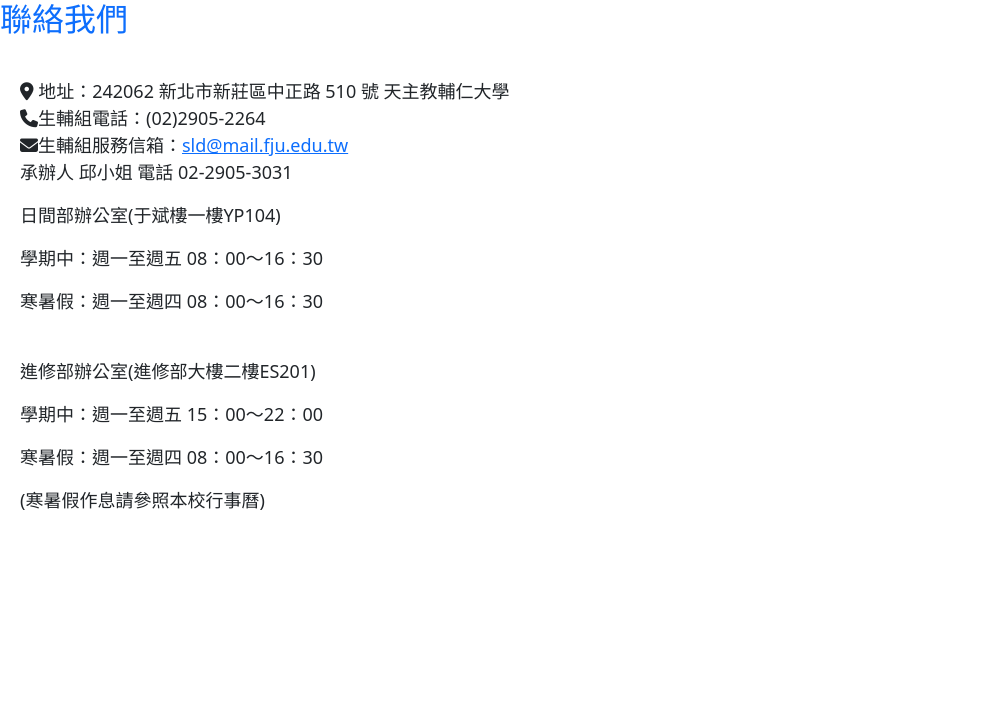
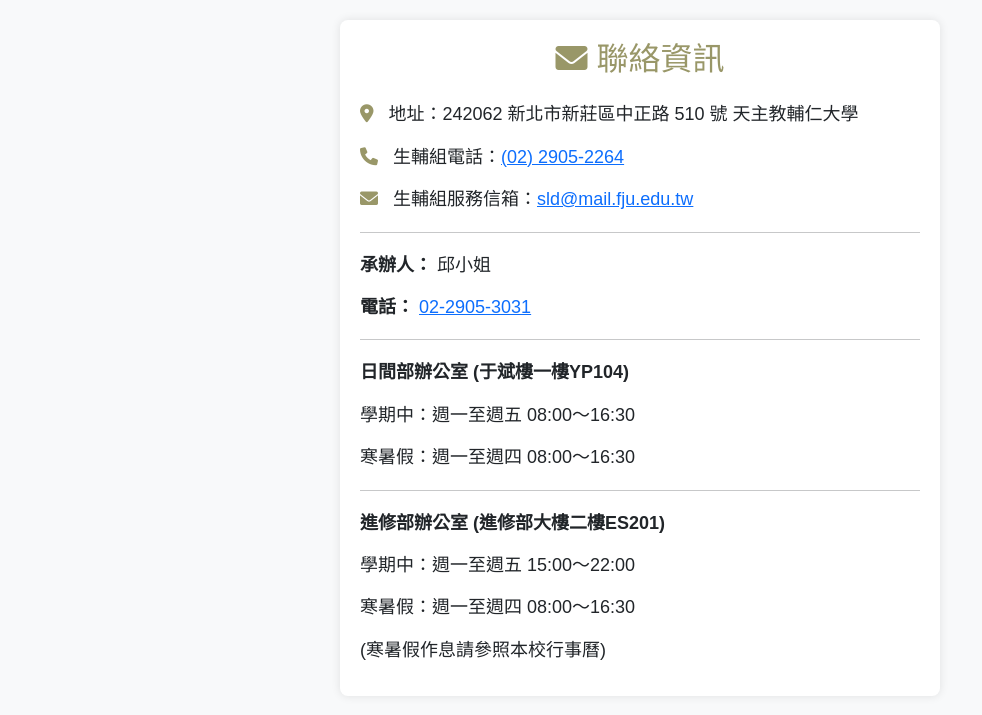
Before and after one commit to SA5202/SA, a PHP site: page /contact.php in a window 1280 px wide. Shown: the top 715 px of the page, without its empty margins (0-982 px from the left). Run offline with PHP 8.4, Linux system fonts and the light colour scheme; some libraries are stand-ins or nearby versions.

Commit message:
聯絡資訊修改

```diff
--- a/contact.php
+++ b/contact.php
@@ -17,26 +17,75 @@
 
 </head>
 
+<!DOCTYPE html>
+<html lang="zh">
+
+<head>
+    <meta charset="UTF-8">
+    <meta name="viewport" content="width=device-width, initial-scale=1.0">
+    <title>聯絡我們</title>
+    <link rel="stylesheet" href="https://cdnjs.cloudflare.com/ajax/libs/font-awesome/6.0.0/css/all.min.css">
+    <style>
+        body {
+            font-family: Arial, sans-serif;
+            background-color: #f8f9fa;
+            margin: 0;
+            padding: 20px;
+        }
+
+        .main-content {
+            max-width: 600px;
+            background: white;
+            padding: 20px;
+            border-radius: 8px;
+            box-shadow: 0 0 10px rgba(0, 0, 0, 0.1);
+            margin: auto;
+        }
+
+        h2 {
+            color:rgb(153, 151, 104);
+            text-align: center;
+            margin-bottom: 20px;
+        }
+
+        .contact-info {
+            font-size: 18px;
+            line-height: 1.8;
+        }
+
+        .contact-info i {
+            color:rgb(153, 151, 104);
+            margin-right: 10px;
+        }
+
+        .contact-info p {
+            margin: 10px 0;
+        }
+    </style>
+</head>
+
 <body>
     <div class="main-content">
-        <h2 class="mb-4 text-primary">聯絡我們</h2>
-        <div style="margin-left: 20px; margin-top: 40px; font-size: 18px;">
-            <i class="fa-solid fa-location-dot"></i> 地址：242062 新北市新莊區中正路 510 號 天主教輔仁大學
-            <br><i class="fa-solid fa-phone"></i>生輔組電話：(02)2905-2264
-            <br><i class="fa-solid fa-envelope"></i>生輔組服務信箱：<a
-                href="mailto:sld@mail.fju.edu.tw">sld@mail.fju.edu.tw</a>
-            <br>
-            <p>承辦人 邱小姐 電話 02-2905-3031</p>
-            <p>日間部辦公室(于斌樓一樓YP104)</p>
-            <p>學期中：週一至週五 08：00～16：30</p>
-            <p>寒暑假：週一至週四 08：00～16：30</p>
-            <br>
-            <p>進修部辦公室(進修部大樓二樓ES201)</p>
-            <p>學期中：週一至週五 15：00～22：00</p>
-            <p>寒暑假：週一至週四 08：00～16：30</p>
+        <h2><i class="fa-solid fa-envelope"></i> 聯絡資訊</h2>
+        <div class="contact-info">
+            <p><i class="fa-solid fa-location-dot"></i> 地址：242062 新北市新莊區中正路 510 號 天主教輔仁大學</p>
+            <p><i class="fa-solid fa-phone"></i> 生輔組電話：<a href="tel:+886229052264">(02) 2905-2264</a></p>
+            <p><i class="fa-solid fa-envelope"></i> 生輔組服務信箱：<a href="mailto:sld@mail.fju.edu.tw">sld@mail.fju.edu.tw</a></p>
+            <hr>
+            <p><strong>承辦人：</strong> 邱小姐</p>
+            <p><strong>電話：</strong> <a href="tel:+886229053031">02-2905-3031</a></p>
+            <hr>
+            <p><strong>日間部辦公室 (于斌樓一樓YP104)</strong></p>
+            <p>學期中：週一至週五 08:00～16:30</p>
+            <p>寒暑假：週一至週四 08:00～16:30</p>
+            <hr>
+            <p><strong>進修部辦公室 (進修部大樓二樓ES201)</strong></p>
+            <p>學期中：週一至週五 15:00～22:00</p>
+            <p>寒暑假：週一至週四 08:00～16:30</p>
             <p>(寒暑假作息請參照本校行事曆)</p>
         </div>
     </div>
 </body>
 
+
 </html>
--- a/main.php
+++ b/main.php
@@ -25,7 +25,7 @@ $is_admin = isset($_SESSION['is_admin']) && $_SESSION['is_admin'];
 <style>
     /*跑馬燈*/
     #mqmain {
-        background: linear-gradient(45deg, rgb(227, 218, 139), rgb(206, 195, 68));
+        background: linear-gradient(45deg, rgb(189, 182, 117), rgb(153, 151, 104));
         /* 渐变背景 */
         color: white;
         /* 白色文字 */
```
